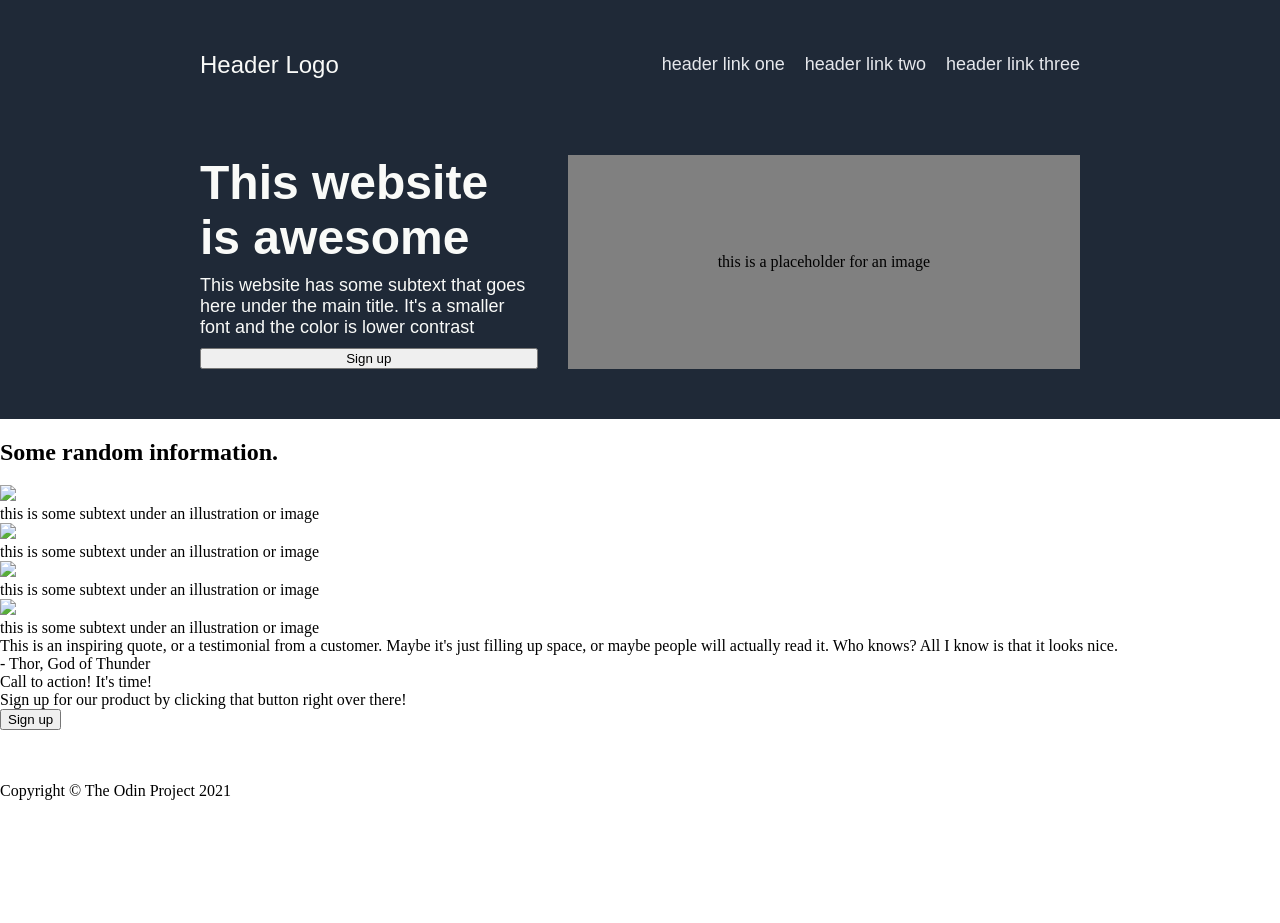
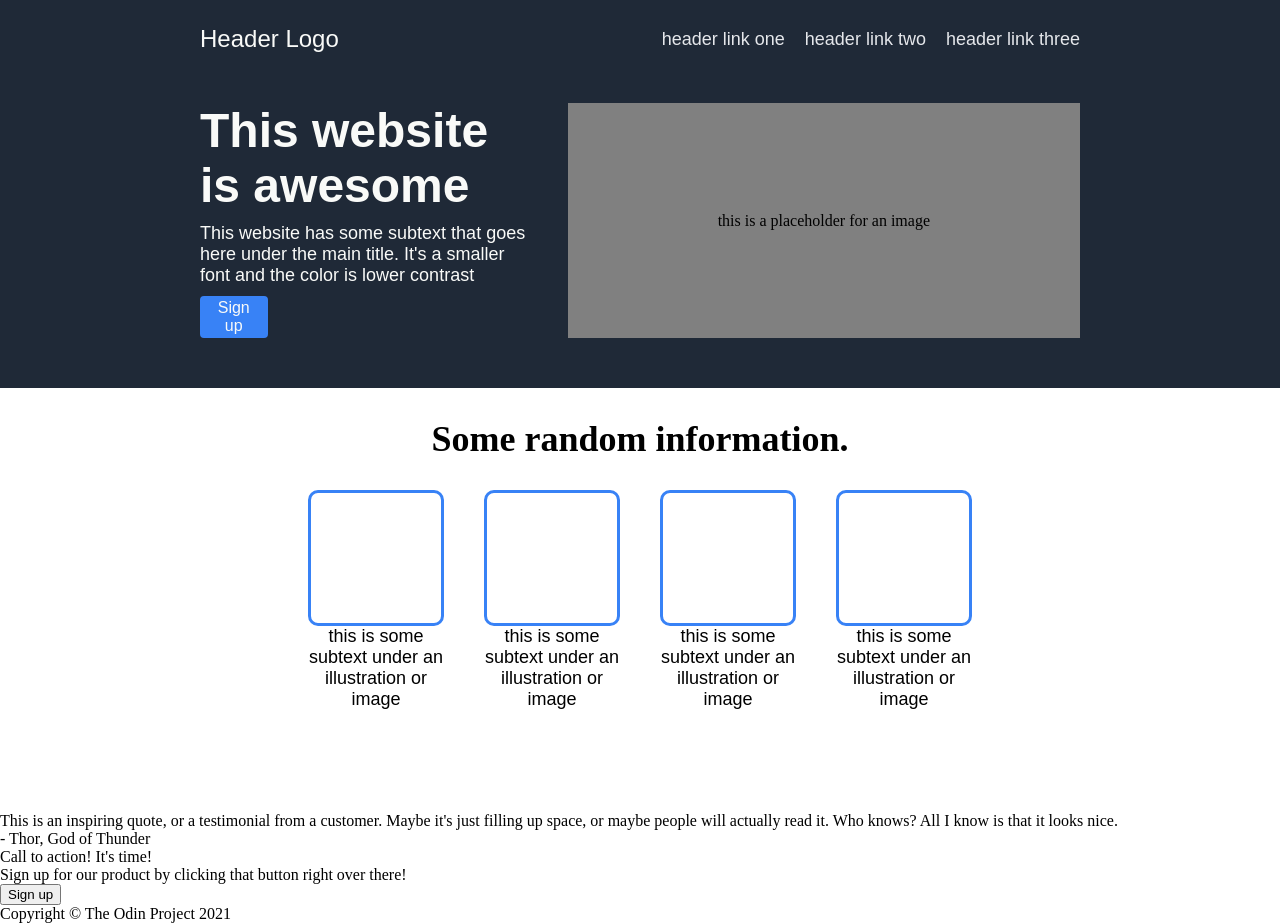
Before and after one commit to roamingterra/roaming-terra, a plain HTML site: page index.html in a window 1280 px wide. Before the commit the page ends 800 px from the top, so only its background shows below. Drawn offline with Linux system fonts and the light colour scheme.

Commit message:
Stylize and position elements in section 2 content
Section 2 of the content section of the roaming-terra landing page has
been stylized and elements have been positioned. Images have yet to be
placed within the borders of the cards. Additionally, index file has
been edited. button 2 was changed to button 1, which was originally
a spelling error in the html. div containers have also been added to
section 2 subsection 2 in order to better position elements. Notes are
still present in the style.css document, meaning questions still need
to be asked in the discord server of the Odin Project.

```diff
--- a/index.html
+++ b/index.html
@@ -19,7 +19,7 @@
             <div class="subsection-1">
                 <h1>This website is awesome</h1>
                 <div>This website has some subtext that goes here under the main title. It's a smaller font and the color is lower contrast</div>
-                <button class="button-2">Sign up</button>
+                <button class="button-1">Sign up</button>
             </div>
             <div class="subsection-2">
                 <div class="image-placeholder">this is a placeholder for an image</div>
@@ -28,14 +28,22 @@
         <div class="section-2">
             <h2>Some random information.</h2>
             <div class="subsection-2">
-                <div class="card"><img src="#"></div>
-                <div>this is some subtext under an illustration or image</div>
-                <div class="card"><img src="#"></div>
-                <div>this is some subtext under an illustration or image</div>
-                <div class="card"><img src="#"></div>
-                <div>this is some subtext under an illustration or image</div>
-                <div class="card"><img src="#"></div>
-                <div>this is some subtext under an illustration or image</div>
+                <div class="card-container">
+                    <div class="card"><img src=></div>
+                    <div>this is some subtext under an illustration or image</div>
+                </div>
+                <div class="card-container">
+                    <div class="card"><img src=></div>
+                    <div>this is some subtext under an illustration or image</div>
+                </div>
+                <div class="card-container">
+                    <div class="card"><img src=></div>
+                    <div>this is some subtext under an illustration or image</div>
+                </div>
+                <div class="card-container">
+                    <div class="card"><img src=></div>
+                    <div>this is some subtext under an illustration or image</div>
+                </div>
             </div>
         </div>
         <div class="section-3">
--- a/style.css
+++ b/style.css
@@ -9,6 +9,9 @@ width/height (vw, vh), rather than pixels for font sizes. The suggested font siz
 in pixels, and vw and vh seem to scale the fonts differently. Is this something I should
 concern myself for this project? The reason I ask about this is that I don't like the way
 the text collapses when I shrink the window size*/
+
+/* NOTE: Need to commit change to html (button 2 -> button 1. Also, I added div containers
+for section 2 subsection 2*/
 
 html,
 body {
@@ -108,3 +111,46 @@ a {
     display: flex;
     align-items: center;
 }
+
+.section-2 {
+    display: flex;
+    flex-direction: column;
+    align-items: center;
+    padding-top: 30px;
+    padding-bottom: 101.5px;
+    gap: 30px;
+}
+
+.section-2 .subsection-2 {
+    display: flex;
+    flex-direction: row;
+    justify-content: center;
+    gap: 40px;
+}
+
+.card-container {
+    display: flex;
+    flex-direction: column;
+    align-items: center;
+}
+
+.card-container div {
+    text-align: center;
+    font-family: sans-serif; /* Same font-family and font size as the description*/
+    font-size: 18px;         /* in subsection-1*/
+    max-width: 136px;
+}
+
+.section-2 h2 {
+    font-family: #1f2937;
+    font-size: 36px;
+    margin: 0;
+}
+
+.card {
+    background-color: white;
+    width: 130px;
+    height: 130px;
+    border: 3px solid #3882f6;
+    border-radius: 10px;
+}
```
